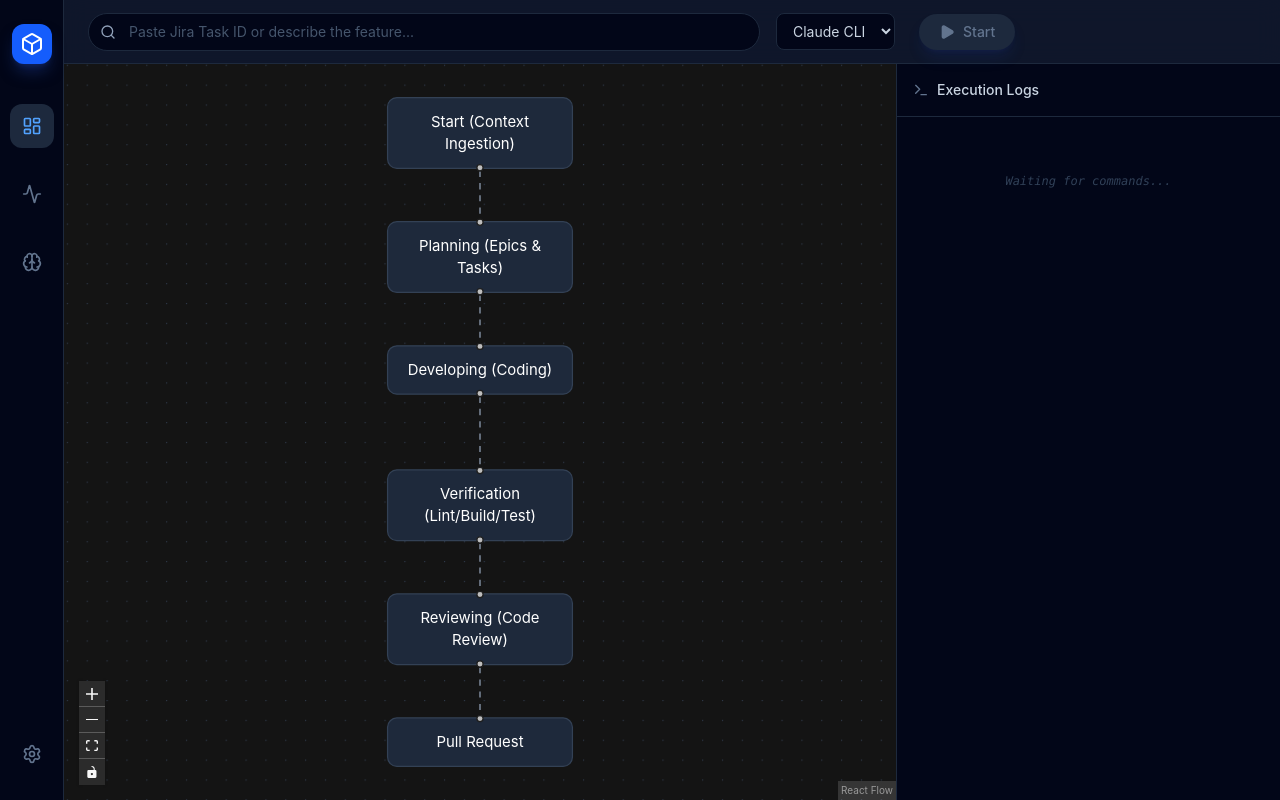
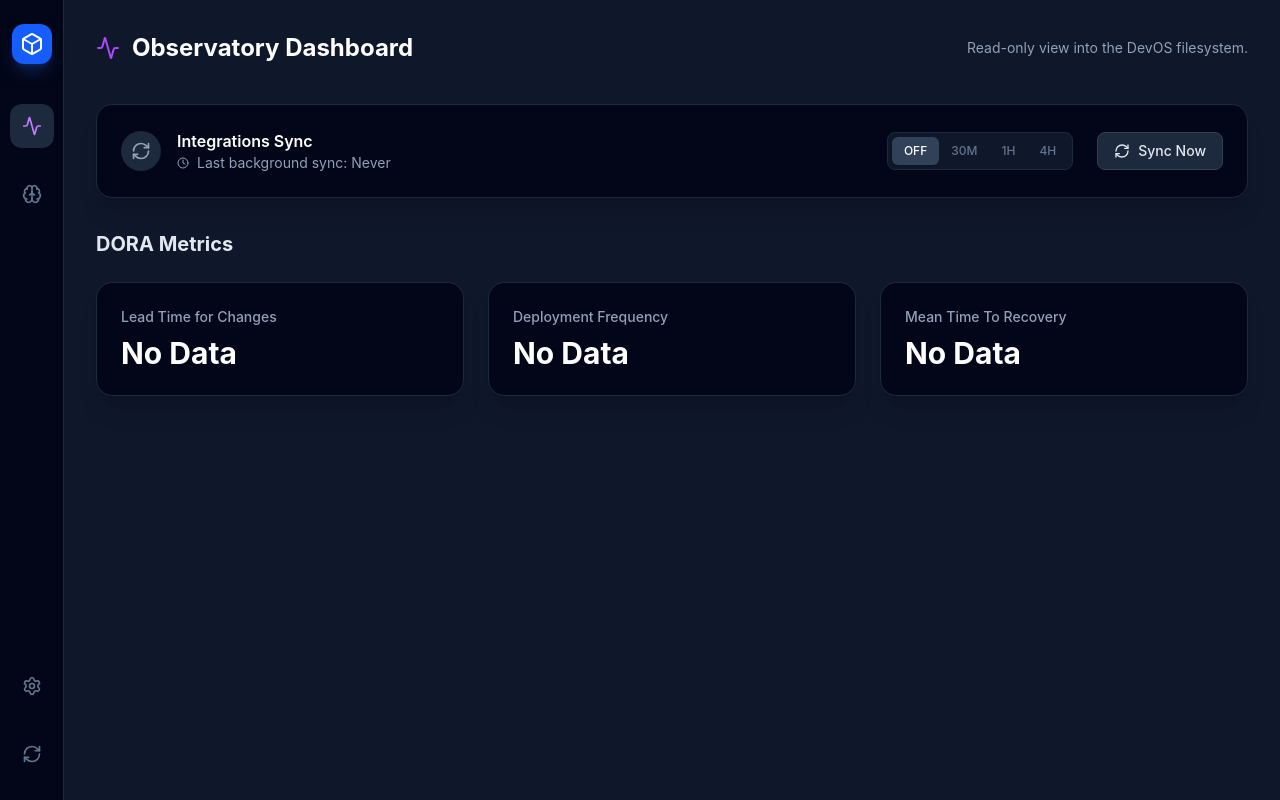
Before and after one commit to BrunoBNascimento/devos, a React (Vite) app in the folder packages/desktop/: page / in a window 1280 px wide. Built offline with nearby package versions, Linux system fonts and the light colour scheme.

Commit message:
refactor: pivot devos desktop to observability control plane

```diff
--- a/packages/desktop/package.json
+++ b/packages/desktop/package.json
@@ -14,7 +14,6 @@
   },
   "dependencies": {
     "@tailwindcss/vite": "^4.3.3",
-    "@xyflow/react": "^12.11.2",
     "lucide-react": "^1.27.0",
     "react": "^19.2.7",
     "react-dom": "^19.2.7",
--- a/packages/desktop/preload.cjs
+++ b/packages/desktop/preload.cjs
@@ -1,9 +1,6 @@
 const { contextBridge, ipcRenderer } = require('electron');
 
 contextBridge.exposeInMainWorld('devosAPI', {
-  executeTask: (task, engine, useWsl) => ipcRenderer.invoke('devos:execute', { task, engine, useWsl }),
-  stopTask: () => ipcRenderer.invoke('devos:stop'),
-  onStream: (callback) => ipcRenderer.on('devos:stream', (_event, value) => callback(value)),
   readConfig: () => ipcRenderer.invoke('devos:readConfig'),
   saveConfig: (content) => ipcRenderer.invoke('devos:saveConfig', content),
   readMetrics: () => ipcRenderer.invoke('devos:readMetrics'),
--- a/packages/desktop/src/App.tsx
+++ b/packages/desktop/src/App.tsx
@@ -1,49 +1,13 @@
-import { useState, useCallback, useEffect } from 'react';
+import { useState, useEffect } from 'react';
 import {
-  ReactFlow,
-  Controls,
-  Background,
-  applyNodeChanges,
-  applyEdgeChanges,
-  type Node,
-  type Edge
-} from '@xyflow/react';
-import '@xyflow/react/dist/style.css';
-import {
-  Play, Square, Terminal, Box, Search, Settings,
-  Activity, Brain, Inbox, ToggleLeft, ToggleRight,
-  Database, FileText, Save, LayoutDashboard, RefreshCw, Clock
+  Box, Settings,
+  Activity, Brain, Inbox,
+  Database, FileText, Save, RefreshCw, Clock
 } from 'lucide-react';
 
-const initialNodes: Node[] = [
-  { id: '1', position: { x: 250, y: 50 }, data: { label: 'Start (Context Ingestion)' }, type: 'input', style: { background: '#1e293b', color: '#fff', border: '1px solid #334155', borderRadius: '8px', padding: '10px' } },
-  { id: '2', position: { x: 250, y: 150 }, data: { label: 'Planning (Epics & Tasks)' }, style: { background: '#1e293b', color: '#fff', border: '1px solid #334155', borderRadius: '8px', padding: '10px' } },
-  { id: '3', position: { x: 250, y: 250 }, data: { label: 'Developing (Coding)' }, style: { background: '#1e293b', color: '#fff', border: '1px solid #334155', borderRadius: '8px', padding: '10px' } },
-  { id: '4', position: { x: 250, y: 350 }, data: { label: 'Verification (Lint/Build/Test)' }, style: { background: '#1e293b', color: '#fff', border: '1px solid #334155', borderRadius: '8px', padding: '10px' } },
-  { id: '5', position: { x: 250, y: 450 }, data: { label: 'Reviewing (Code Review)' }, style: { background: '#1e293b', color: '#fff', border: '1px solid #334155', borderRadius: '8px', padding: '10px' } },
-  { id: '6', position: { x: 250, y: 550 }, data: { label: 'Pull Request' }, type: 'output', style: { background: '#1e293b', color: '#fff', border: '1px solid #334155', borderRadius: '8px', padding: '10px' } },
-];
-
-const initialEdges: Edge[] = [
-  { id: 'e1-2', source: '1', target: '2', animated: true, style: { stroke: '#94a3b8' } },
-  { id: 'e2-3', source: '2', target: '3', animated: true, style: { stroke: '#94a3b8' } },
-  { id: 'e3-4', source: '3', target: '4', animated: true, style: { stroke: '#94a3b8' } },
-  { id: 'e4-5', source: '4', target: '5', animated: true, style: { stroke: '#94a3b8' } },
-  { id: 'e5-6', source: '5', target: '6', animated: true, style: { stroke: '#94a3b8' } },
-];
-
 function App() {
-  const [currentTab, setCurrentTab] = useState('workflow');
-
-  // Workflow State
-  const [nodes, setNodes] = useState<Node[]>(initialNodes);
-  const [edges, setEdges] = useState<Edge[]>(initialEdges);
-  const [taskInput, setTaskInput] = useState('');
-  const [isRunning, setIsRunning] = useState(false);
-  const [logs, setLogs] = useState<string[]>([]);
-  const [engine, setEngine] = useState('claude');
-  const [useWsl, setUseWsl] = useState(false);
-  const [isWindows, setIsWindows] = useState(false);
+  const [currentTab, setCurrentTab] = useState('metrics');
+  const [isRefreshing, setIsRefreshing] = useState(false);
 
   // Config State
   const [configContent, setConfigContent] = useState('');
@@ -61,10 +25,6 @@ function App() {
 
   // Init
   useEffect(() => {
-    if ((window as any).devosAPI?.isWindows) {
-      setIsWindows(true);
-      setUseWsl(true);
-    }
     fetchData();
 
     if ((window as any).devosAPI) {
@@ -88,6 +48,7 @@ function App() {
   }, []);
 
   const fetchData = async () => {
+    setIsRefreshing(true);
     if ((window as any).devosAPI) {
       const c = await (window as any).devosAPI.readConfig();
       if (c.success) setConfigContent(c.content);
@@ -103,11 +64,12 @@ function App() {
       const p = await (window as any).devosAPI.readPendingTasks();
       if (p.success) setPendingTasks(p.files);
     }
+    setTimeout(() => setIsRefreshing(false), 500);
   };
 
   const handleSyncIntegrations = async () => {
     if ((window as any).devosAPI) {
-      await (window as any).devosAPI.syncIntegrations(useWsl, engine);
+      await (window as any).devosAPI.syncIntegrations(true, 'claude');
     }
   };
 
@@ -125,140 +87,30 @@ function App() {
     setIsSaving(false);
   };
 
-  const handleRun = async () => {
-    if (!taskInput.trim()) return;
-    setIsRunning(true);
-    setLogs((prev) => [...prev, `[SYSTEM] Starting DevOS workflow for: ${taskInput}...`]);
-
-    if ((window as any).devosAPI) {
-      (window as any).devosAPI.onStream((logLine: string) => {
-        setLogs((prev) => [...prev, logLine]);
-      });
-      try {
-        const result = await (window as any).devosAPI.executeTask(taskInput, engine, useWsl);
-        setLogs((prev) => [...prev, `[SYSTEM] Workflow completed with code: ${result.code}`]);
-      } catch (err) {
-        setLogs((prev) => [...prev, `[ERROR] ${String(err)}`]);
-      } finally {
-        setIsRunning(false);
-      }
-    } else {
-      setTimeout(() => {
-        setLogs((prev) => [...prev, `[Mock] Completed.`]);
-        setIsRunning(false);
-      }, 2000);
-    }
-  };
-
-  const handleStop = async () => {
-    if ((window as any).devosAPI) {
-      await (window as any).devosAPI.stopTask();
-      setLogs((prev) => [...prev, `[SYSTEM] Task stopped by user.`]);
-      setIsRunning(false);
-    }
-  };
-
-  const onNodesChange = useCallback((changes: any) => setNodes((nds) => applyNodeChanges(changes, nds)), []);
-  const onEdgesChange = useCallback((changes: any) => setEdges((eds) => applyEdgeChanges(changes, eds)), []);
-
   const renderSidebar = () => (
     <div className="w-16 bg-slate-950 border-r border-slate-800 flex flex-col items-center py-6 gap-6 z-20">
-      <div className="w-10 h-10 bg-blue-600 rounded-xl flex items-center justify-center shadow-lg shadow-blue-900/50 mb-4">
+      <div className="w-10 h-10 bg-blue-600 rounded-xl flex items-center justify-center shadow-lg shadow-blue-900/50 mb-4 cursor-pointer hover:bg-blue-500 transition-colors" title="DevOS Control Plane">
         <Box className="w-6 h-6 text-white" />
       </div>
 
-      <button onClick={() => setCurrentTab('workflow')} className={`p-3 rounded-xl transition-all ${currentTab === 'workflow' ? 'bg-slate-800 text-blue-400' : 'text-slate-500 hover:text-slate-300 hover:bg-slate-800/50'}`}>
-        <LayoutDashboard className="w-5 h-5" />
-      </button>
-      <button onClick={() => setCurrentTab('metrics')} className={`p-3 rounded-xl transition-all ${currentTab === 'metrics' ? 'bg-slate-800 text-purple-400' : 'text-slate-500 hover:text-slate-300 hover:bg-slate-800/50'}`}>
+      <button onClick={() => setCurrentTab('metrics')} title="DORA Metrics Dashboard" className={`p-3 rounded-xl transition-all ${currentTab === 'metrics' ? 'bg-slate-800 text-purple-400' : 'text-slate-500 hover:text-slate-300 hover:bg-slate-800/50'}`}>
         <Activity className="w-5 h-5" />
       </button>
-      <button onClick={() => setCurrentTab('knowledge')} className={`p-3 rounded-xl transition-all ${currentTab === 'knowledge' ? 'bg-slate-800 text-emerald-400' : 'text-slate-500 hover:text-slate-300 hover:bg-slate-800/50'}`}>
+      <button onClick={() => setCurrentTab('knowledge')} title="Brain & Knowledge" className={`p-3 rounded-xl transition-all ${currentTab === 'knowledge' ? 'bg-slate-800 text-emerald-400' : 'text-slate-500 hover:text-slate-300 hover:bg-slate-800/50'}`}>
         <Brain className="w-5 h-5" />
       </button>
-      <button onClick={() => setCurrentTab('config')} className={`p-3 rounded-xl transition-all mt-auto ${currentTab === 'config' ? 'bg-slate-800 text-slate-200' : 'text-slate-500 hover:text-slate-300 hover:bg-slate-800/50'}`}>
+      <button onClick={() => setCurrentTab('config')} title="Settings (config.yaml)" className={`p-3 rounded-xl transition-all mt-auto ${currentTab === 'config' ? 'bg-slate-800 text-slate-200' : 'text-slate-500 hover:text-slate-300 hover:bg-slate-800/50'}`}>
         <Settings className="w-5 h-5" />
       </button>
-    </div>
-  );
 
-  const renderWorkflowTab = () => (
-    <div className="flex-1 flex flex-col h-full relative">
-      <div className="h-16 border-b border-slate-800 flex items-center justify-between px-6 bg-slate-900/80 backdrop-blur-md absolute top-0 left-0 right-0 z-10">
-        <div className="flex items-center gap-4 flex-1">
-          <div className="relative flex-1 max-w-2xl">
-            <Search className="w-4 h-4 absolute left-3 top-1/2 -translate-y-1/2 text-slate-400" />
-            <input
-              type="text"
-              className="w-full bg-slate-950 border border-slate-800 rounded-full py-2 pl-10 pr-4 text-sm focus:outline-none focus:ring-1 focus:ring-blue-500 text-slate-200 placeholder:text-slate-600 transition-all"
-              placeholder="Paste Jira Task ID or describe the feature..."
-              value={taskInput}
-              onChange={(e) => setTaskInput(e.target.value)}
-              onKeyDown={(e) => e.key === 'Enter' && !isRunning && handleRun()}
-              disabled={isRunning}
-            />
-          </div>
-
-          <select
-            value={engine}
-            onChange={e => setEngine(e.target.value)}
-            className="bg-slate-950 border border-slate-800 rounded-lg py-2 px-3 text-sm focus:outline-none focus:ring-1 focus:ring-blue-500 text-slate-300"
-          >
-            <option value="claude">Claude CLI</option>
-            <option value="gemini">Gemini CLI</option>
-          </select>
-
-          {isWindows && (
-            <div
-              className="flex items-center gap-2 text-sm text-slate-400 cursor-pointer hover:text-slate-200 transition-colors"
-              onClick={() => setUseWsl(!useWsl)}
-            >
-              {useWsl ? <ToggleRight className="w-6 h-6 text-blue-500" /> : <ToggleLeft className="w-6 h-6 text-slate-600" />}
-              <span>Use WSL</span>
-            </div>
-          )}
-
-          {!isRunning ? (
-            <button
-              onClick={handleRun}
-              disabled={!taskInput.trim()}
-              className="flex items-center gap-2 bg-blue-600 hover:bg-blue-500 disabled:bg-slate-800 disabled:text-slate-500 text-white px-5 py-2 rounded-full text-sm font-medium transition-all shadow-lg shadow-blue-900/20 ml-2"
-            >
-              <Play className="w-4 h-4 fill-current" /> Start
-            </button>
-          ) : (
-            <button
-              onClick={handleStop}
-              className="flex items-center gap-2 bg-red-500/10 hover:bg-red-500/20 text-red-500 px-5 py-2 rounded-full text-sm font-medium transition-all border border-red-500/20 ml-2"
-            >
-              <Square className="w-4 h-4 fill-current" /> Stop
-            </button>
-          )}
-        </div>
-      </div>
-
-      <div className="flex-1 flex pt-16 min-h-0">
-        <div className="flex-1 relative bg-slate-900">
-          <ReactFlow nodes={nodes} edges={edges} onNodesChange={onNodesChange} onEdgesChange={onEdgesChange} fitView colorMode="dark">
-            <Background color="#334155" gap={16} />
-            <Controls className="bg-slate-800 border-slate-700 fill-slate-300" />
-          </ReactFlow>
-        </div>
-        <div className="w-96 border-l border-slate-800 bg-slate-950 flex flex-col min-h-0">
-          <div className="p-4 border-b border-slate-800 flex items-center gap-2 font-medium text-sm text-slate-300">
-            <Terminal className="w-4 h-4 text-slate-500" /> Execution Logs
-          </div>
-          <div className="flex-1 p-4 overflow-y-auto font-mono text-xs text-slate-400 space-y-1">
-            {logs.length === 0 ? (
-              <div className="text-slate-700 italic text-center mt-10">Waiting for commands...</div>
-            ) : (
-              logs.map((log, i) => (
-                <div key={i} className="whitespace-pre-wrap break-all leading-relaxed">{log}</div>
-              ))
-            )}
-          </div>
-        </div>
-      </div>
+      <button
+        onClick={fetchData}
+        disabled={isRefreshing}
+        title="Refresh Data from Filesystem"
+        className={`p-3 rounded-xl transition-all ${isRefreshing ? 'text-blue-500 animate-spin' : 'text-slate-500 hover:text-blue-400 hover:bg-slate-800/50'}`}
+      >
+        <RefreshCw className="w-5 h-5" />
+      </button>
     </div>
   );
 
@@ -270,7 +122,13 @@ function App() {
     }
 
     return (
-      <div className="flex-1 p-8 overflow-y-auto flex flex-col gap-8">
+      <div className="flex-1 p-8 overflow-y-auto flex flex-col gap-8 bg-slate-900">
+        <div className="flex items-center justify-between mb-2">
+          <h1 className="text-2xl font-bold text-white flex items-center gap-3">
+            <Activity className="text-purple-500" /> Observatory Dashboard
+          </h1>
+          <p className="text-slate-400 text-sm">Read-only view into the DevOS filesystem.</p>
+        </div>
 
         {/* Integrations Crawler Panel */}
         <div className="bg-slate-950 border border-slate-800 rounded-2xl p-6 shadow-xl flex items-center justify-between">
@@ -281,7 +139,7 @@ function App() {
             <div>
               <h2 className="text-white font-semibold">Integrations Sync</h2>
               <div className="text-sm text-slate-400 flex items-center gap-2">
-                <Clock className="w-3 h-3" /> Last synced: {lastSyncStr}
+                <Clock className="w-3 h-3" /> Last background sync: {lastSyncStr}
               </div>
             </div>
           </div>
@@ -302,7 +160,7 @@ function App() {
             <button
               onClick={handleSyncIntegrations}
               disabled={crawlerStatus === 'syncing'}
-              className="bg-slate-800 hover:bg-slate-700 disabled:bg-slate-900 disabled:text-slate-600 text-slate-200 px-4 py-2 rounded-lg text-sm font-medium transition-all flex items-center gap-2 border border-slate-700"
+              className="bg-slate-800 hover:bg-slate-700 disabled:bg-slate-900 disabled:text-slate-600 text-slate-200 px-4 py-2 rounded-lg text-sm font-medium transition-all flex items-center gap-2 border border-slate-700 cursor-pointer"
             >
               <RefreshCw className={`w-4 h-4 ${crawlerStatus === 'syncing' ? 'animate-spin text-blue-500' : ''}`} />
               {crawlerStatus === 'syncing' ? 'Syncing...' : 'Sync Now'}
@@ -312,9 +170,9 @@ function App() {
 
         {/* DORA Metrics Grid */}
         <div>
-          <h1 className="text-2xl font-bold text-white mb-6 flex items-center gap-3">
-            <Activity className="text-purple-500" /> DORA Metrics
-          </h1>
+          <h2 className="text-xl font-bold text-slate-200 mb-6 flex items-center gap-3">
+            DORA Metrics
+          </h2>
           <div className="grid grid-cols-3 gap-6">
             <div className="bg-slate-950 border border-slate-800 rounded-2xl p-6 shadow-xl">
               <div className="text-slate-400 text-sm font-medium mb-2">Lead Time for Changes</div>
@@ -341,24 +199,22 @@ function App() {
   };
 
   const renderKnowledgeTab = () => (
-    <div className="flex-1 p-8 overflow-y-auto flex gap-8">
+    <div className="flex-1 p-8 overflow-y-auto flex gap-8 bg-slate-900">
       <div className="flex-1">
         <h1 className="text-2xl font-bold text-white mb-6 flex items-center gap-3">
           <Inbox className="text-blue-500" /> Pending Workflows
         </h1>
+        <p className="text-slate-400 text-sm mb-6">Active state artifacts stored in `.devos/memory/state/`.</p>
         <div className="space-y-3">
-          {pendingTasks.length === 0 ? <p className="text-slate-500 text-sm">No pending tasks in memory.</p> : pendingTasks.map(f => (
+          {pendingTasks.length === 0 ? <p className="text-slate-500 text-sm italic">No pending tasks in memory.</p> : pendingTasks.map(f => (
             <div key={f} className="p-4 bg-slate-950 border border-slate-800 rounded-xl flex items-center justify-between hover:border-slate-700 transition-colors">
               <div className="flex items-center gap-3">
                 <FileText className="w-5 h-5 text-slate-400" />
                 <span className="text-slate-200">{f}</span>
               </div>
-              <button
-                onClick={() => { setTaskInput(f); setCurrentTab('workflow'); }}
-                className="text-xs bg-blue-600/10 text-blue-400 px-3 py-1.5 rounded-full font-medium hover:bg-blue-600/20 transition-colors cursor-pointer"
-              >
-                Resume
-              </button>
+              <span className="text-xs bg-slate-800 text-slate-400 px-3 py-1 rounded-full border border-slate-700">
+                Phase: Draft
+              </span>
             </div>
           ))}
         </div>
@@ -368,11 +224,14 @@ function App() {
         <h1 className="text-2xl font-bold text-white mb-6 flex items-center gap-3">
           <Brain className="text-emerald-500" /> Knowledge Base
         </h1>
+        <p className="text-slate-400 text-sm mb-6">Context automatically fetched from `.devos/memory/brain_kb/`.</p>
         <div className="space-y-3">
-          {knowledgeFiles.length === 0 ? <p className="text-slate-500 text-sm">No knowledge files indexed.</p> : knowledgeFiles.map(f => (
-            <div key={f} className="p-4 bg-slate-950 border border-slate-800 rounded-xl flex items-center gap-3">
-              <Database className="w-5 h-5 text-emerald-600/50" />
-              <span className="text-slate-300">{f}</span>
+          {knowledgeFiles.length === 0 ? <p className="text-slate-500 text-sm italic">No knowledge files indexed.</p> : knowledgeFiles.map(f => (
+            <div key={f} className="p-4 bg-slate-950 border border-slate-800 rounded-xl flex items-center justify-between">
+              <div className="flex items-center gap-3">
+                <Database className="w-5 h-5 text-emerald-600/50" />
+                <span className="text-slate-300">{f}</span>
+              </div>
             </div>
           ))}
         </div>
@@ -381,20 +240,23 @@ function App() {
   );
 
   const renderConfigTab = () => (
-    <div className="flex-1 flex flex-col">
-      <div className="h-16 border-b border-slate-800 flex items-center justify-between px-8 bg-slate-900/80 backdrop-blur-md">
-        <h1 className="font-semibold text-lg text-white">config.yaml</h1>
+    <div className="flex-1 flex flex-col bg-slate-900">
+      <div className="h-16 border-b border-slate-800 flex items-center justify-between px-8 bg-slate-950">
+        <div>
+          <h1 className="font-semibold text-lg text-white">Configuration</h1>
+          <p className="text-slate-500 text-xs">Editing `.devos/config.yaml`</p>
+        </div>
         <button
           onClick={saveSettings}
           disabled={isSaving}
-          className="flex items-center gap-2 bg-slate-800 hover:bg-slate-700 text-white px-4 py-2 rounded-lg text-sm font-medium transition-all"
+          className="flex items-center gap-2 bg-slate-800 hover:bg-slate-700 text-white px-4 py-2 rounded-lg text-sm font-medium transition-all border border-slate-700 cursor-pointer"
         >
           <Save className="w-4 h-4" /> {isSaving ? 'Saving...' : 'Save Changes'}
         </button>
       </div>
-      <div className="flex-1 p-6 bg-[#0d1117]">
+      <div className="flex-1 p-6 bg-[#0d1117] overflow-y-auto">
         <textarea
-          className="w-full h-full bg-transparent text-slate-300 font-mono text-sm focus:outline-none resize-none leading-loose"
+          className="w-full h-full min-h-[500px] bg-transparent text-slate-300 font-mono text-sm focus:outline-none resize-none leading-relaxed"
           value={configContent}
           onChange={(e) => setConfigContent(e.target.value)}
           spellCheck={false}
@@ -407,7 +269,6 @@ function App() {
     <div className="h-screen w-full flex bg-slate-900 text-slate-100 font-sans overflow-hidden selection:bg-blue-500/30">
       {renderSidebar()}
       <div className="flex-1 flex flex-col relative bg-slate-900">
-        {currentTab === 'workflow' && renderWorkflowTab()}
         {currentTab === 'metrics' && renderMetricsTab()}
         {currentTab === 'knowledge' && renderKnowledgeTab()}
         {currentTab === 'config' && renderConfigTab()}
```
Also changed, not shown: packages/desktop/main.cjs (+3 -51 lines), 1 other file (tests, documents, lock files or other folders).
